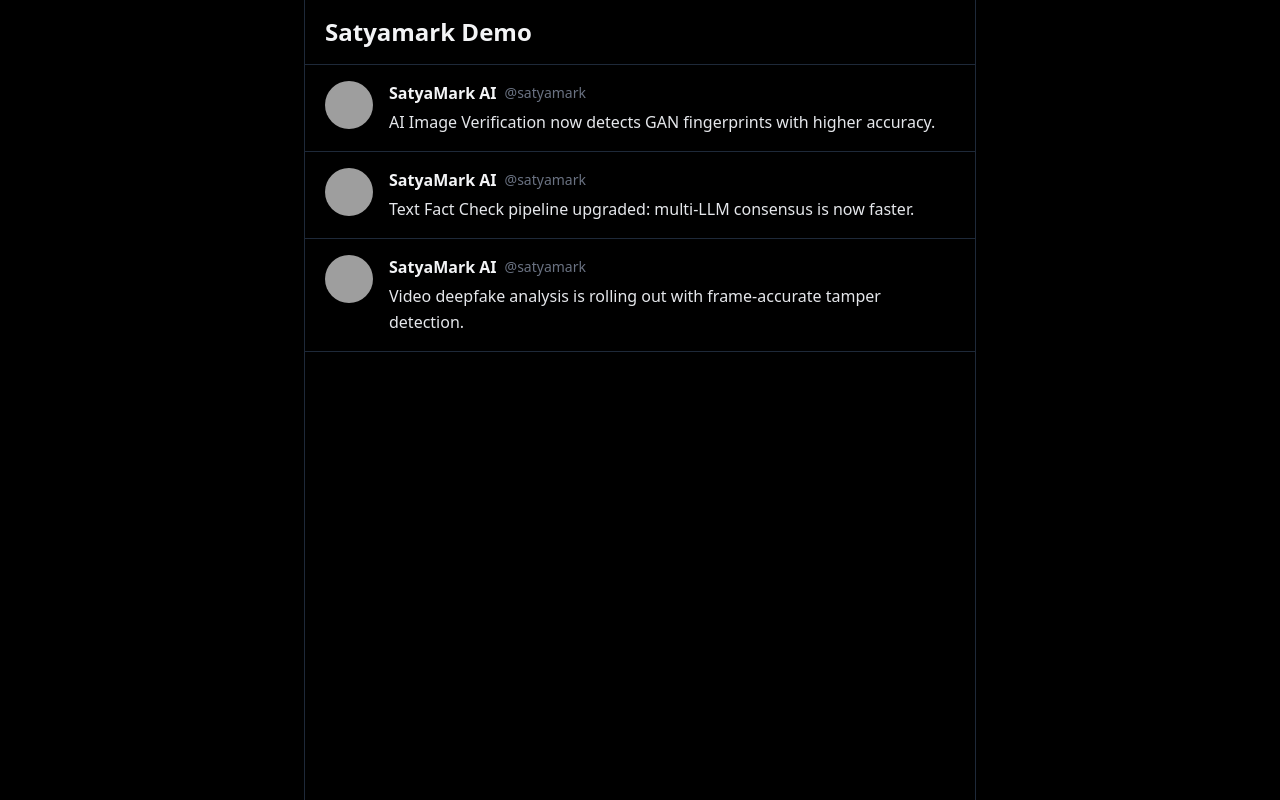
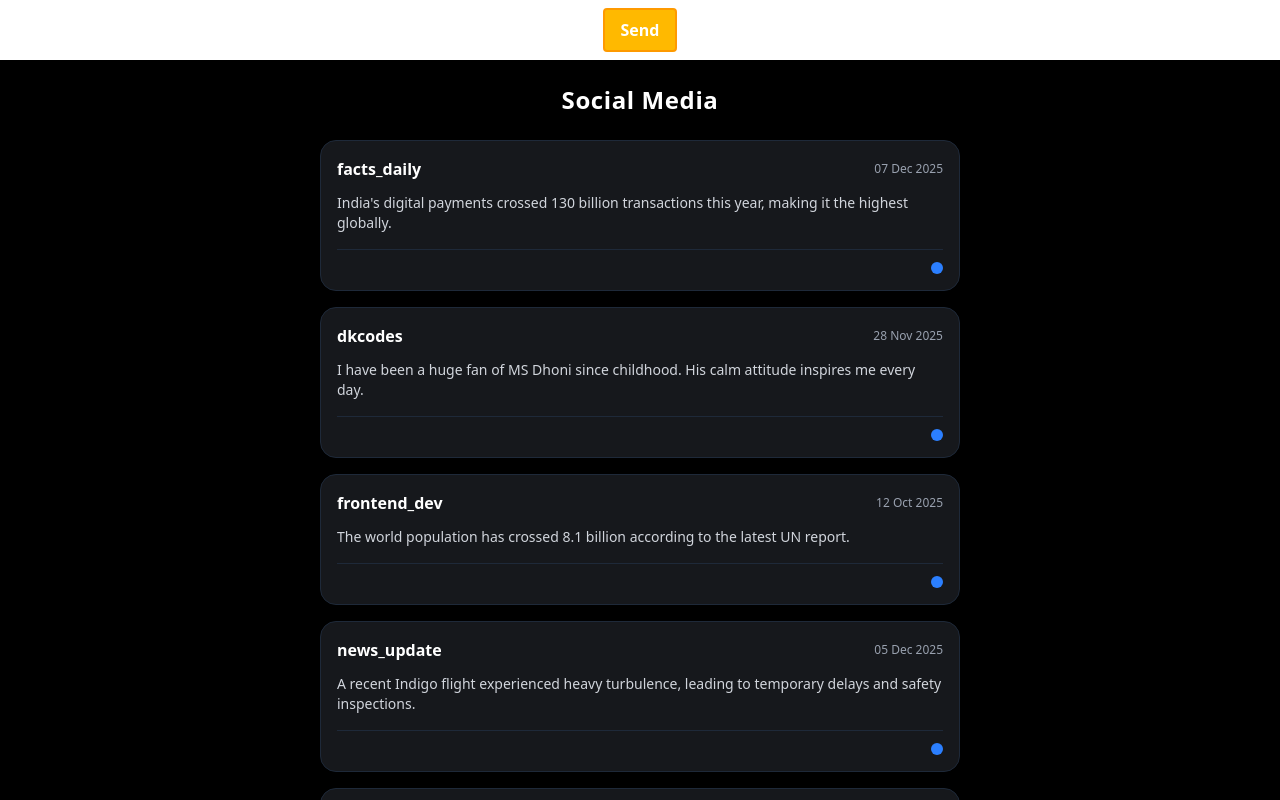
Before and after one commit to DhirajKarangale/SatyaMark, a React (Vite) app in the folder Frontend/DemoMedia/: page / in a window 1280 px wide. Shown: the top 800 px of the page. Built offline with nearby package versions, Linux system fonts and the light colour scheme; no server answers; grey boxes are pictures that could not be loaded.

Commit message:
Doing Satyamark Connection

```diff
--- a/Frontend/DemoMedia/src/App.tsx
+++ b/Frontend/DemoMedia/src/App.tsx
@@ -1,26 +1,22 @@
 import { useEffect } from "react";
-import { connect, sendData } from "./utils/ws-service";
 import Home from "./components/Home";
+import { connect, sendData } from "./satyamark/satyamark_connect";
 
 function App() {
   useEffect(() => {
-    connect();
+    connect({ app_id: "APP123", user_id: "USER999" });
   }, []);
 
   return (
-    // <button
-    //   className="w-max h-max bg-amber-400 text-white font-bold"
-    // onClick={() => sendData({
-    //   clientId: "123",
-    //   jobId: "456",
-    //   text: "John cena is my favourate wrestler",
-    //   // image_url: "https://picsum.photos/200/300/?blur",
-    // })}>
-    //   Send
-    // </button>
-
-
     <>
+      <div className="w-full h-min py-2 flex justify-center items-center">
+        <button
+          className="w-max h-max px-4 py-2 bg-amber-400 text-white font-bold border-2 border-amber-500 rounded-sm"
+          onClick={() => sendData("India won 2025 cricket worldcup", "")}
+        >
+          Send
+        </button>
+      </div>
 
       <Home />
     </>
--- a/Frontend/DemoMedia/src/components/Home.tsx
+++ b/Frontend/DemoMedia/src/components/Home.tsx
@@ -1,67 +1,28 @@
-import React from "react";
+import PostCard from "./PostCard";
+import posts from "../data/posts.json";
+import { type PostData } from "../utils/PostData";
 
-interface PostCardProps {
-  avatar?: string;
-  username: string;
-  handle: string;
-  content: string;
-}
+export default function Home() {
+    const typedPosts = posts as PostData[];
 
-const PostCard: React.FC<PostCardProps> = ({ avatar, username, handle, content }) => {
     return (
-    <div className="bg-black border-b border-gray-800 px-5 py-4 hover:bg-gray-900 transition">
-      <div className="flex gap-4">
-        <img
-          src={avatar || "https://abs.twimg.com/sticky/default_profile_images/default_profile_400x400.png"}
-          alt="avatar"
-          className="w-12 h-12 rounded-full hover:opacity-80 transition"
-        />
+        <div className="min-h-screen bg-black text-white flex justify-center">
 
-        <div className="flex-1">
-          <div className="flex items-center gap-2">
-            <span className="font-semibold text-gray-100">{username}</span>
-            <span className="text-gray-500 text-sm">@{handle}</span>
+            <div className="w-full max-w-2xl px-4 py-6 space-y-6">
+
+                {/* PAGE TITLE */}
+                <h1 className="text-2xl font-bold text-center tracking-wide">
+                    Social Media
+                </h1>
+
+                {/* POSTS FEED */}
+                <div className="space-y-4">
+                    {typedPosts.map((post) => (
+                        <PostCard key={post.id} postData={post} />
+                    ))}
                 </div>
 
-          <p className="text-gray-200 mt-1 leading-relaxed">{content}</p>
-        </div>
             </div>
         </div>
     );
-};
-
-const Home = () => {
-  const posts = [
-    {
-      username: "SatyaMark AI",
-      handle: "satyamark",
-      content: "AI Image Verification now detects GAN fingerprints with higher accuracy.",
-    },
-    {
-      username: "SatyaMark AI",
-      handle: "satyamark",
-      content: "Text Fact Check pipeline upgraded: multi-LLM consensus is now faster.",
-    },
-    {
-      username: "SatyaMark AI",
-      handle: "satyamark",
-      content: "Video deepfake analysis is rolling out with frame-accurate tamper detection.",
-    },
-  ];
-
-  return (
-    <div className="min-h-screen bg-black text-white flex justify-center">
-      <div className="w-full max-w-2xl border-x border-gray-800 min-h-screen">
-        <header className="px-5 py-4 border-b border-gray-800 sticky top-0 bg-black/90 backdrop-blur-md z-10">
-          <h1 className="text-2xl font-bold text-gray-100">Satyamark Demo</h1>
-        </header>
-
-        {posts.map((p, i) => (
-          <PostCard key={i} {...p} />
-        ))}
-      </div>
-    </div>
-  );
-};
-
-export default Home;
+}
--- a/Frontend/DemoMedia/src/components/PostCard.tsx
+++ b/Frontend/DemoMedia/src/components/PostCard.tsx
@@ -0,0 +1,55 @@
+import { type PostData } from "../utils/PostData";
+
+type PostCardProps = {
+    postData: PostData;
+};
+
+const formatDate = (dateStr: string) => {
+    const date = new Date(dateStr);
+    return date
+        .toLocaleDateString("en-GB", {
+            day: "2-digit",
+            month: "short",
+            year: "numeric",
+        })
+        .replace(",", "");
+};
+
+export default function PostCard({ postData }: PostCardProps) {
+    const { title, description, imageURL, userName, date } = postData;
+
+    return (
+        <div className="w-full bg-[#16181c] border border-gray-800 rounded-2xl p-4 text-white hover:bg-[#1d1f23] transition">
+
+            {/* USER AREA */}
+            <div className="flex items-center justify-between mb-3">
+                <span className="font-semibold text-md">{userName}</span>
+                <span className="text-xs text-gray-400">{formatDate(date)}</span>
+            </div>
+
+            {/* CONTENT AREA */}
+            <div className="space-y-3">
+                <h3 className="text-base font-semibold hidden">{title}</h3>
+
+                {imageURL && (
+                    <img
+                        src={imageURL}
+                        alt="post"
+                        className="w-full rounded-xl border border-gray-800"
+                    />
+                )}
+
+                {description && (
+                    <p className="text-sm text-gray-300 whitespace-pre-line">
+                        {description}
+                    </p>
+                )}
+            </div>
+
+            {/* BOTTOM ACTION AREA */}
+            <div className="mt-4 pt-3 border-t border-gray-800 flex justify-end">
+                <div className="w-3 h-3 rounded-full bg-blue-500" />
+            </div>
+        </div>
+    );
+}
--- /dev/null
+++ b/Frontend/DemoMedia/src/data/posts.json
@@ -0,0 +1,72 @@
+[
+    {
+        "id": "1",
+        "title": "Tech fact",
+        "description": "India's digital payments crossed 130 billion transactions this year, making it the highest globally.",
+        "userName": "facts_daily",
+        "date": "2025-12-07"
+    },
+    {
+        "id": "2",
+        "title": "I Love MS Dhoni",
+        "description": "I have been a huge fan of MS Dhoni since childhood. His calm attitude inspires me every day.",
+        "userName": "dkcodes",
+        "date": "2025-11-28"
+    },
+    {
+        "id": "3",
+        "title": "Global Population Numbers",
+        "description": "The world population has crossed 8.1 billion according to the latest UN report.",
+        "userName": "frontend_dev",
+        "date": "2025-10-12"
+    },
+    {
+        "id": "4",
+        "title": "Indigo Flight Turbulence",
+        "description": "A recent Indigo flight experienced heavy turbulence, leading to temporary delays and safety inspections.",
+        "userName": "news_update",
+        "date": "2025-12-05"
+    },
+    {
+        "id": "5",
+        "title": "Image Post",
+        "imageURL": "https://picsum.photos/600/400?21",
+        "userName": "admin",
+        "date": "2025-12-01"
+    },
+    {
+        "id": "6",
+        "title": "Wrestling Fan Moment",
+        "description": "I have always admired Roman Reigns; his persona and dominance in the ring are unmatched.",
+        "userName": "realtime_guy",
+        "date": "2025-08-15"
+    },
+    {
+        "id": "7",
+        "title": "Tech Layoffs Report",
+        "description": "More than 250 tech companies have conducted layoffs this year, affecting over 85,000 employees globally.",
+        "userName": "cleanCoder",
+        "date": "2025-07-04"
+    },
+    {
+        "id": "8",
+        "title": "Recent Apple Store Theft",
+        "description": "A group of thieves raided an Apple Store in California, stealing devices worth thousands within minutes.",
+        "userName": "db_pro",
+        "date": "2025-06-21"
+    },
+    {
+        "id": "9",
+        "title": "Image Post",
+        "imageURL": "https://picsum.photos/600/400?99",
+        "userName": "devops",
+        "date": "2025-05-02"
+    },
+    {
+        "id": "10",
+        "title": "Image Post",
+        "imageURL": "https://picsum.photos/600/400?55",
+        "userName": "ts_ninja",
+        "date": "2025-04-11"
+    }
+]
--- a/Frontend/DemoMedia/src/main.tsx
+++ b/Frontend/DemoMedia/src/main.tsx
@@ -1,10 +1,7 @@
-import { StrictMode } from 'react'
 import { createRoot } from 'react-dom/client'
 import './App.css'
 import App from './App.tsx'
 
 createRoot(document.getElementById('root')!).render(
-  <StrictMode>
-    <App />
-  </StrictMode>,
+  <App />
 )
--- /dev/null
+++ b/Frontend/DemoMedia/src/satyamark/satyamark_connect.ts
@@ -0,0 +1,77 @@
+// const wsUrl = "wss://satyamark.onrender.com";
+const wsUrl = "ws://localhost:1000";
+let socket: WebSocket | null = null;
+let storedConnectionData: SatyaMarkConnectionData | null = null;
+
+export type SatyaMarkConnectionData = {
+    app_id: string;
+    user_id: string;
+};
+
+export function connect(connectionData: SatyaMarkConnectionData) {
+    storedConnectionData = connectionData;
+
+    socket = new WebSocket(wsUrl);
+
+    socket.onopen = () => {
+        console.log("Connected to server");
+
+        safeSend({
+            type: "handshake",
+            clientId: connectionData.user_id,
+            appId: connectionData.app_id
+        });
+    };
+
+    socket.onmessage = (event) => {
+        receiveData(JSON.parse(event.data));
+    };
+
+    socket.onclose = () => {
+        console.log("Server connection closed");
+    };
+}
+
+function safeSend(msg: any) {
+    if (!storedConnectionData) {
+        console.warn("No connectionData found. Call connect() first.");
+        return;
+    }
+
+    if (!socket || socket.readyState !== WebSocket.OPEN) {
+        console.warn("Socket not ready");
+        return;
+    }
+
+    socket.send(JSON.stringify(msg));
+}
+
+export function sendData(text: string, image_url: string) {
+    if (!storedConnectionData) {
+        console.warn("No connectionData found. Call connect() first.");
+        return;
+    }
+
+    if (!socket || socket.readyState !== WebSocket.OPEN) {
+        console.warn("Socket not ready");
+        return;
+    }
+
+    const { app_id, user_id } = storedConnectionData;
+    const timestamp = Date.now();
+
+    const data = {
+        clientId: user_id,
+        jobId: `${app_id}_${user_id}_${timestamp}`,
+        text,
+        image_url
+    };
+
+    console.log("Send: ", data);
+
+    socket.send(JSON.stringify(data));
+}
+
+export function receiveData(data: any) {
+    console.log("Received:", data);
+}
--- a/Frontend/DemoMedia/src/utils/APIs.ts
+++ /dev/null
@@ -1 +0,0 @@
-export const urlBase = import.meta.env.VITE_URL_BASE;
--- /dev/null
+++ b/Frontend/DemoMedia/src/utils/PostData.ts
@@ -0,0 +1,8 @@
+export type PostData = {
+    id: string;
+    title: string;
+    description?: string;
+    imageURL?: string;
+    userName: string;
+    date: string;
+};
--- a/Frontend/DemoMedia/src/utils/ws-service.ts
+++ /dev/null
@@ -1,23 +0,0 @@
-let socket: WebSocket | null = null;
-import { urlBase } from "./APIs";
-
-const wsUrl = urlBase.replace(/^http/, "ws");
-
-export function connect() {
-    socket = new WebSocket(wsUrl);
-    socket.onopen = () => { };
-    socket.onmessage = (event) => { receiveData(JSON.parse(event.data)); };
-    socket.onclose = () => { };
-}
-
-export function sendData(data: any) {
-    if (socket && socket.readyState === WebSocket.OPEN) {
-        socket.send(JSON.stringify(data));
-    } else {
-        console.warn("Socket not ready");
-    }
-}
-
-export function receiveData(data: any) {
-    console.log("Received:", data);
-}
```
Also changed, not shown: 1 other file (tests, documents, lock files or other folders). Lines whose indentation alone changed are shown as unchanged.
